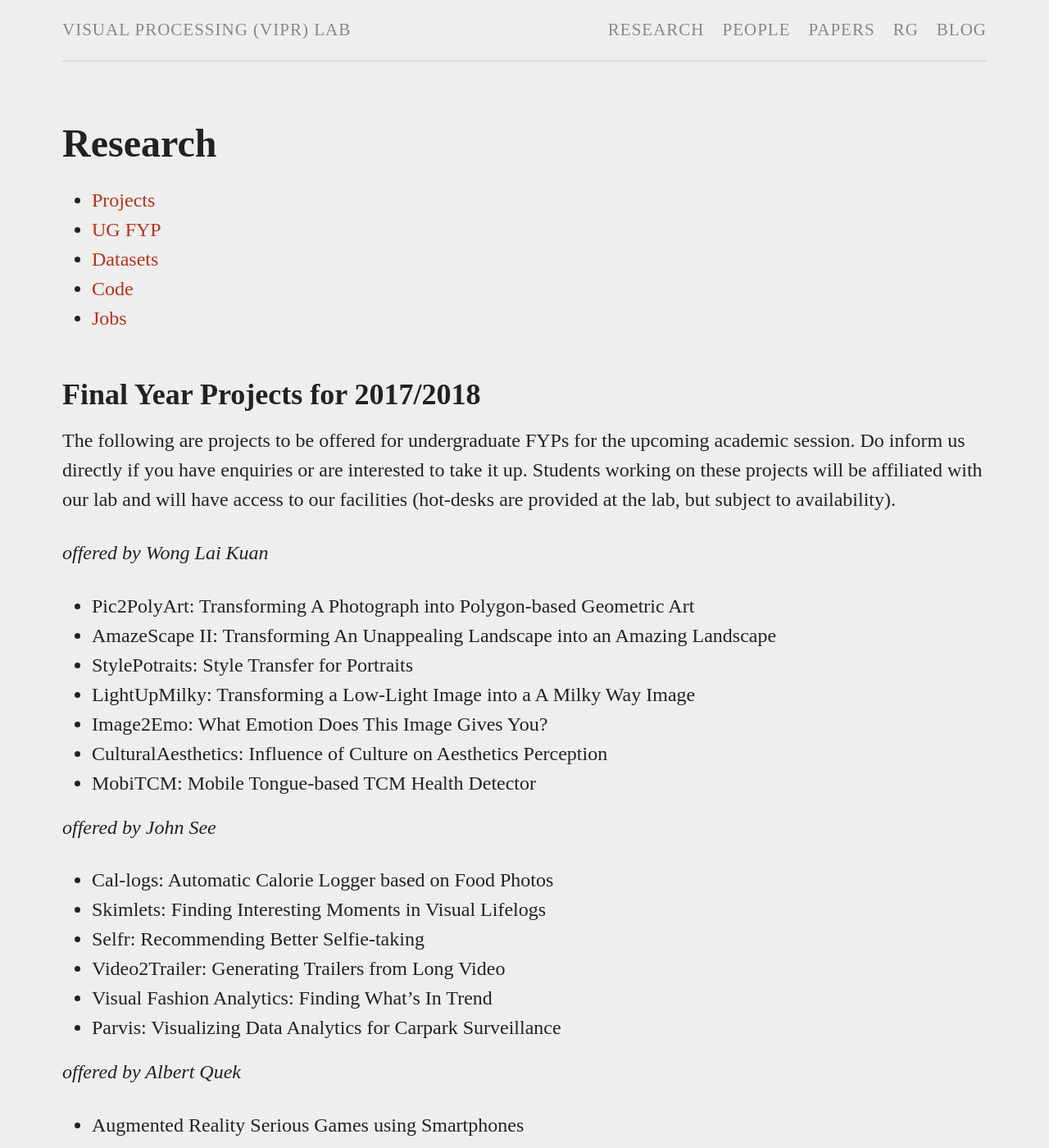
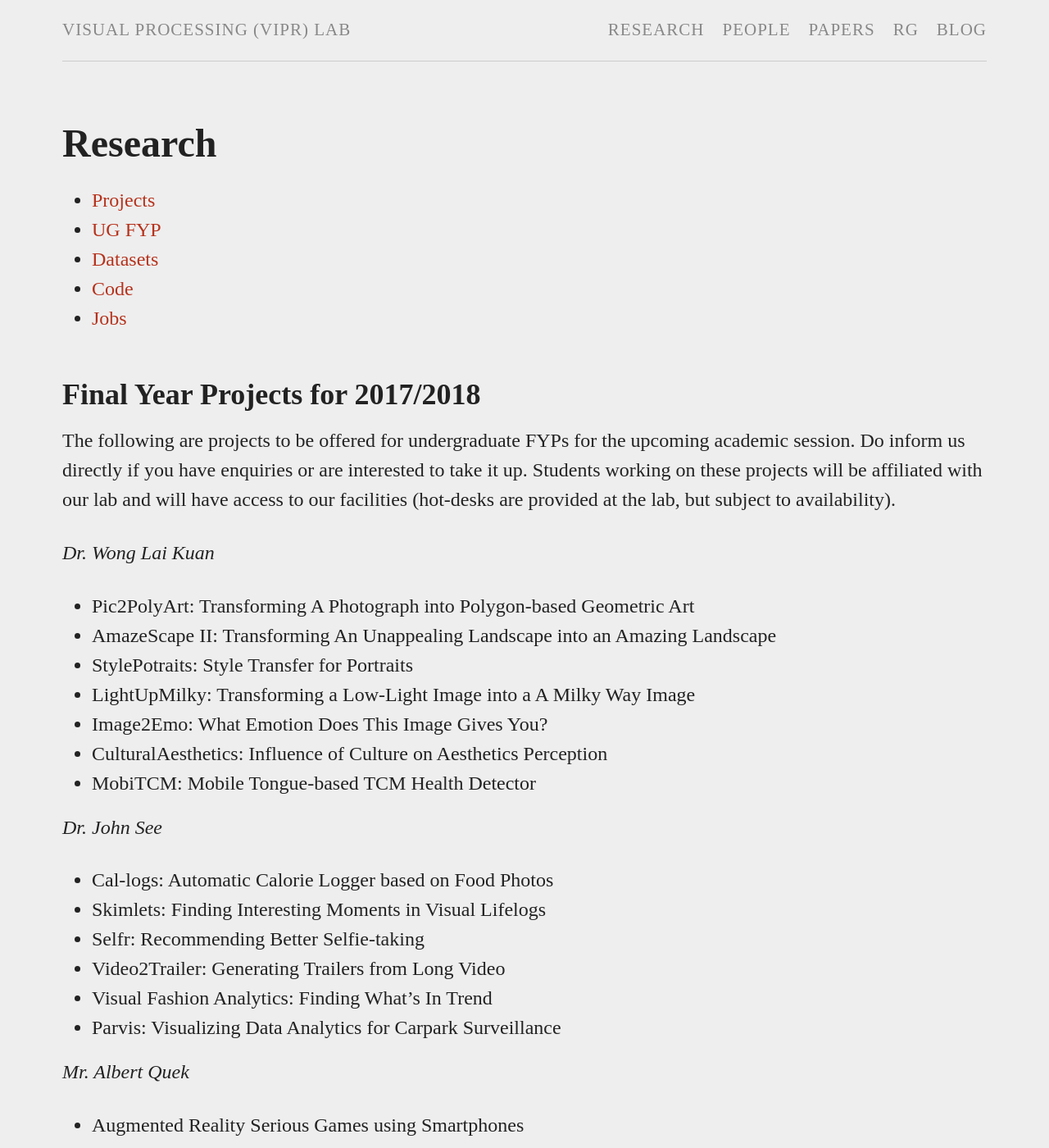
Before and after one commit to viprlab/viprlab.github.io, a Jekyll site: the page built from fyp.md, in a window 1280 px wide and 1400 px high. Shown: the whole window at 82% size. Built offline with Jekyll 4.4.1, drawn with Linux system fonts in a browser that asks for light colours.

Commit message:
update fyp page

```diff
--- a/fyp.md
+++ b/fyp.md
@@ -10,7 +10,7 @@ permalink: /research/fyp/
 
 The following are projects to be offered for undergraduate FYPs for the upcoming academic session. Do inform us directly if you have enquiries or are interested to take it up. Students working on these projects will be affiliated with our lab and will have access to our facilities (hot-desks are provided at the lab, but subject to availability).
 
-*offered by Wong Lai Kuan*
+*Dr. Wong Lai Kuan*
 - Pic2PolyArt: Transforming A Photograph into Polygon-based Geometric Art
 - AmazeScape II: Transforming An Unappealing Landscape into an Amazing Landscape
 - StylePotraits: Style Transfer for Portraits
@@ -19,7 +19,7 @@ The following are projects to be offered for undergraduate FYPs for the upcoming
 - CulturalAesthetics: Influence of Culture on Aesthetics Perception
 - MobiTCM: Mobile Tongue-based TCM Health Detector
 
-*offered by John See*
+*Dr. John See*
 - Cal-logs: Automatic Calorie Logger based on Food Photos
 - Skimlets: Finding Interesting Moments in Visual Lifelogs
 - Selfr: Recommending Better Selfie-taking
@@ -27,7 +27,7 @@ The following are projects to be offered for undergraduate FYPs for the upcoming
 - Visual Fashion Analytics: Finding What's In Trend
 - Parvis: Visualizing Data Analytics for Carpark Surveillance
 
-*offered by Albert Quek*
+*Mr. Albert Quek*
 - Augmented Reality Serious Games using Smartphones
     - Treatment of Insect Phobia
 	- Interactive Story for Autistic Children
```
